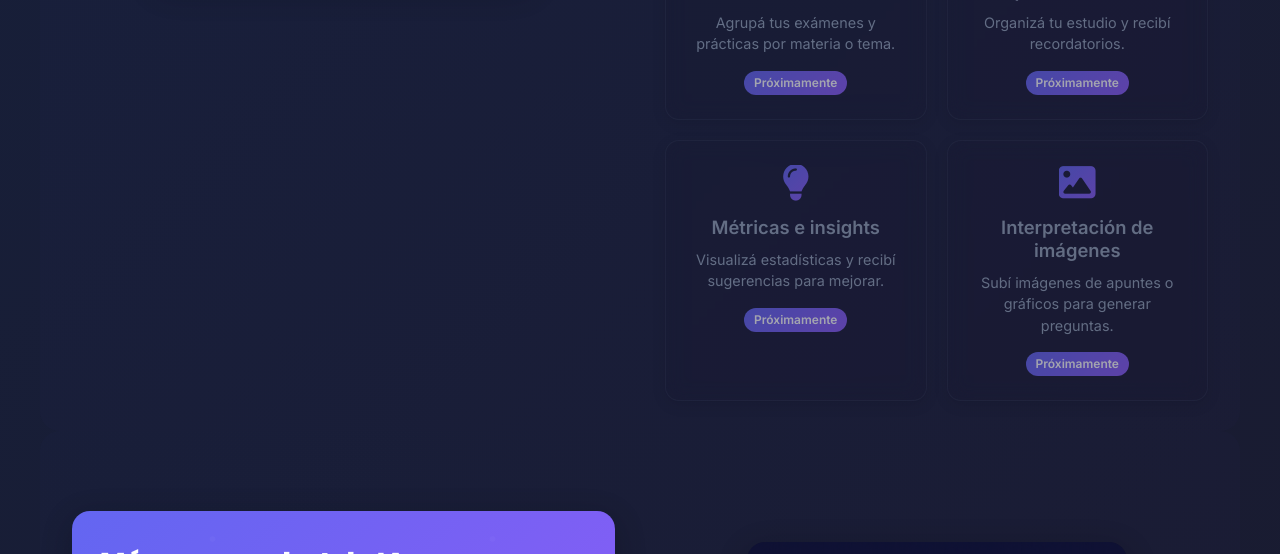
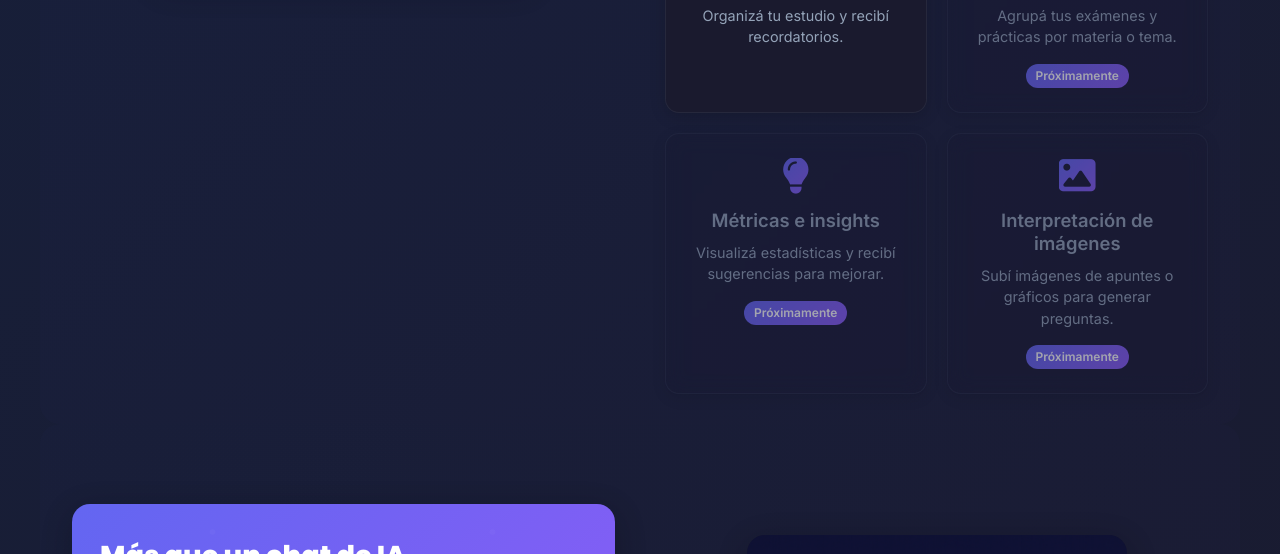
Before and after one commit to Bautiballatore/Focus, a Flask app: page / in a window 1280 px wide. Shown: the part 5946-6500 px from the top of the page. Run offline with Flask 3, Linux system fonts and the light colour scheme.

Commit message:
Update feature cards: make Historial de desempeño available and reorder Planificación/Organización positions

```diff
--- a/Templates/index.html
+++ b/Templates/index.html
@@ -1171,7 +1171,7 @@
                         <i class="fa-solid fa-rocket"></i> Probar ahora
                     </a>
                     <a href="#como-funciona" class="btn-secondary" id="btn-como-funciona">
-                        <i class="fa-solid fa-play"></i> Ver cómo funciona
+                        <i class="fa-solid fa-info-circle"></i> Ver cómo funciona
                     </a>
                 </div>
             </div>
@@ -1318,7 +1318,6 @@
                             <h3>Futuro de la plataforma</h3>
                             <p>Este es solo el comienzo. Ya estamos trabajando en funcionalidades nuevas que potencien aún más tu estudio:</p>
                             <ul>
-                                <li>Planificación automática según tu calendario, fechas de examen y tiempo disponible.</li>
                                 <li>Análisis inteligente de rendimiento por tema, tipo de pregunta y evolución.</li>
                                 <li>Reconocimiento de imágenes para subir ejercicios escritos (ideal para matemáticas y ciencias).</li>
                                 <li>Integración con docentes y grupos para crear exámenes colaborativos o feedback compartido.</li>
@@ -1392,22 +1391,20 @@
                         <div class="feature-title">Estudio activo basado en preguntas</div>
                         <div class="feature-desc">Aprendé practicando, no solo leyendo.</div>
                     </div>
-                    <div class="feature-card coming-soon">
+                    <div class="feature-card">
                         <i class="fa-solid fa-chart-line"></i>
                         <div class="feature-title">Historial de desempeño</div>
                         <div class="feature-desc">Seguimiento de tu progreso y evolución a lo largo del tiempo.</div>
-                        <div class="coming-soon-badge">Próximamente</div>
+                    </div>
+                    <div class="feature-card">
+                        <i class="fa-solid fa-calendar-check"></i>
+                        <div class="feature-title">Planificación personalizada</div>
+                        <div class="feature-desc">Organizá tu estudio y recibí recordatorios.</div>
                     </div>
                     <div class="feature-card coming-soon">
                         <i class="fa-solid fa-layer-group"></i>
                         <div class="feature-title">Organización por materias</div>
                         <div class="feature-desc">Agrupá tus exámenes y prácticas por materia o tema.</div>
-                        <div class="coming-soon-badge">Próximamente</div>
-                    </div>
-                    <div class="feature-card coming-soon">
-                        <i class="fa-solid fa-calendar-check"></i>
-                        <div class="feature-title">Planificación personalizada</div>
-                        <div class="feature-desc">Organizá tu estudio y recibí recordatorios.</div>
                         <div class="coming-soon-badge">Próximamente</div>
                     </div>
                     <div class="feature-card coming-soon">
@@ -1445,7 +1442,7 @@
         <!-- How It Works Button -->
         <div style="text-align: center; margin-top: 80px;">
             <a href="{{ url_for('como_funciona') }}" style="display: inline-block; background: var(--gradient-secondary); color: white; font-weight: 700; font-size: 1.3rem; padding: 20px 50px; border-radius: 16px; box-shadow: var(--shadow-lg); text-decoration: none; transition: all 0.3s ease; letter-spacing: 0.5px;">
-                <i class="fa-solid fa-play-circle" style="margin-right: 8px;"></i>
+                <i class="fa-solid fa-arrow-right" style="margin-right: 8px;"></i>
                 Ver cómo funciona
             </a>
         </div>
```
